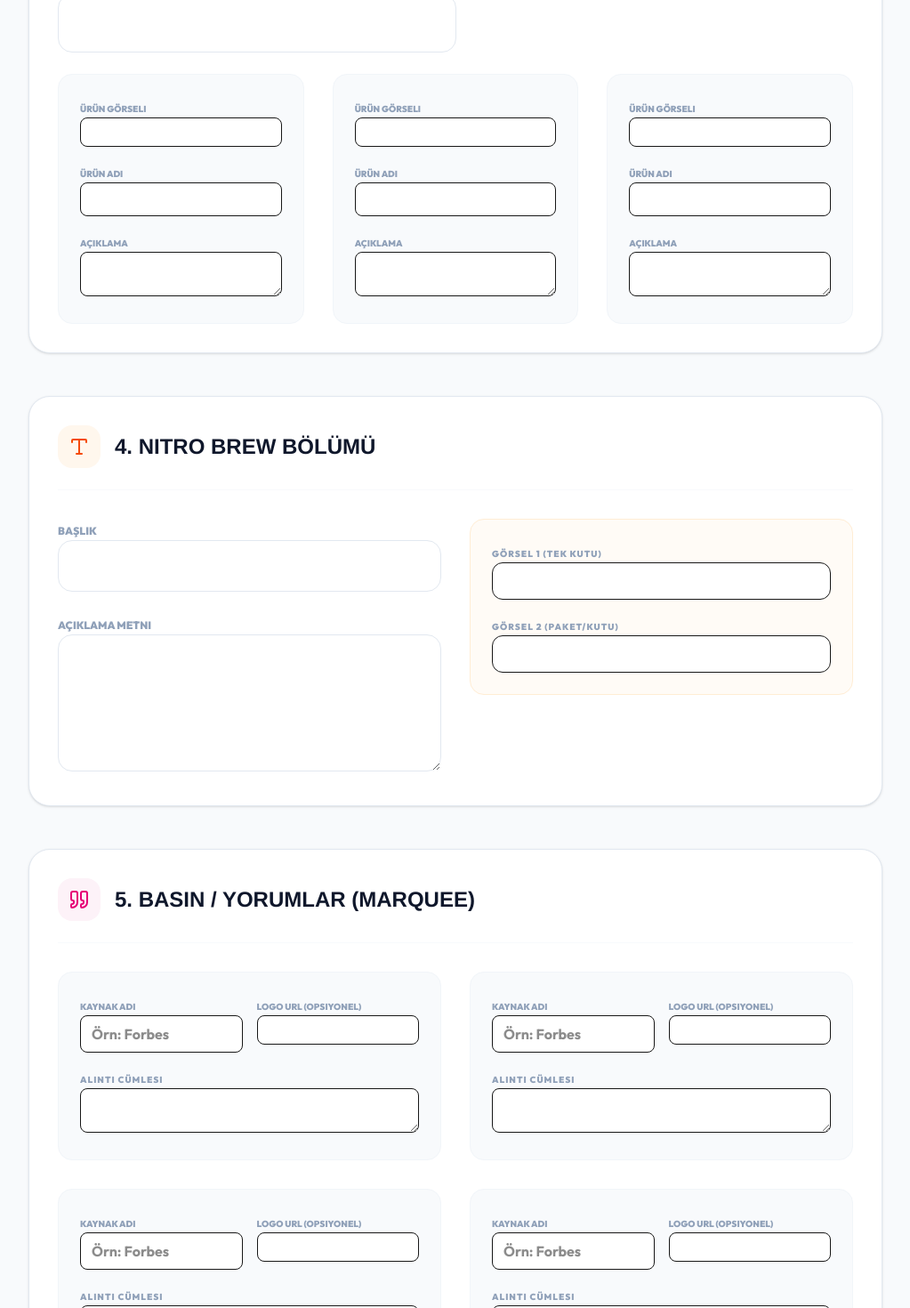
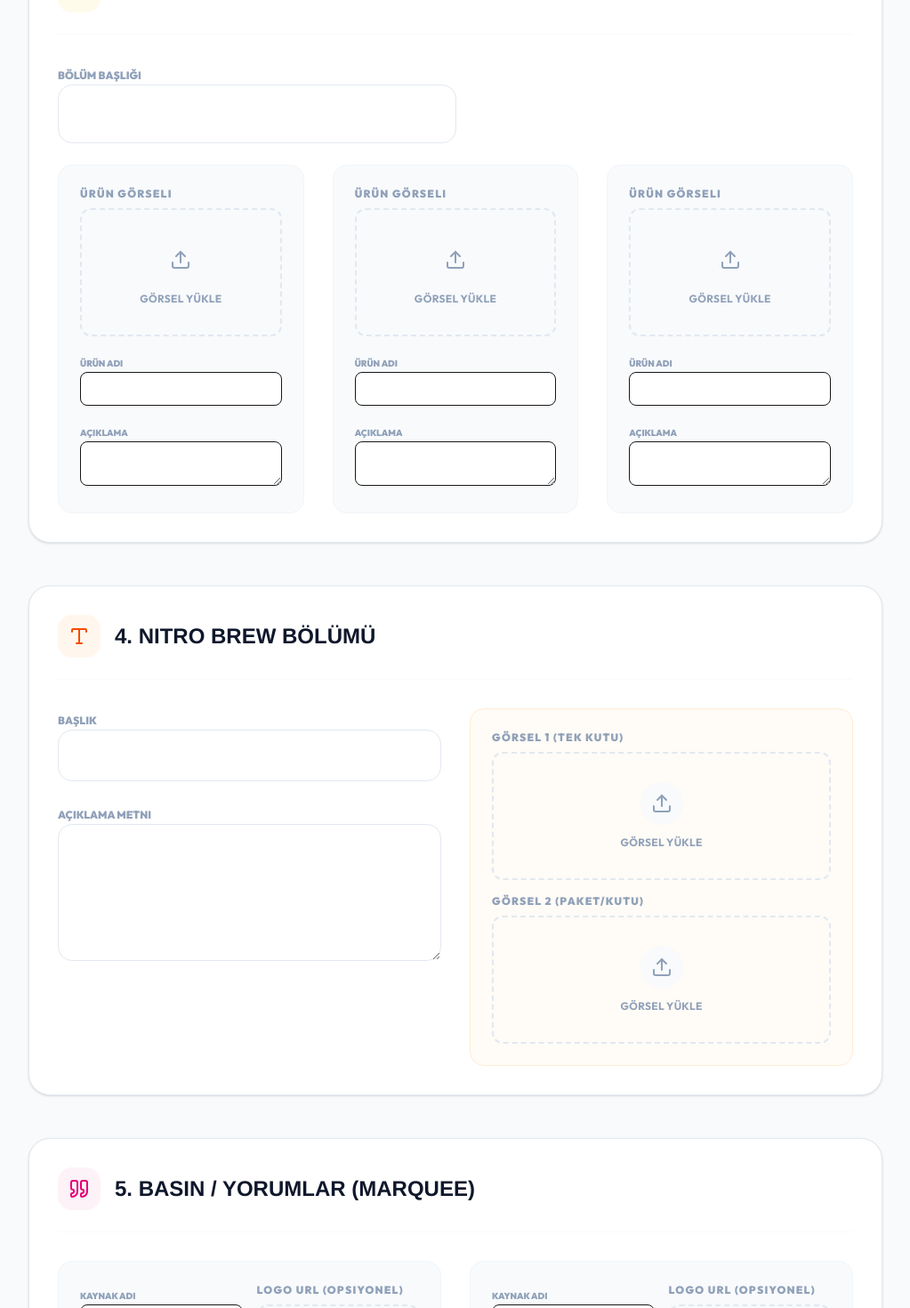
Before and after one commit to gokhanyigit06/melocafe2, a Next.js app: page /admin/settings/homepage in a window 1280 px wide. Shown: the part 1500-2970 px from the top of the page at 89% size, without its empty margins (256-1279 px from the left). Built offline with nearby package versions, Linux system fonts and the light colour scheme; no server answers; the database is empty.

Commit message:
Update admin UI with ImageUpload component and fix entrypoint command

```diff
--- a/docker-compose.local.yaml
+++ b/docker-compose.local.yaml
@@ -10,7 +10,7 @@ services:
       POSTGRES_PASSWORD: password
       POSTGRES_DB: melo
     ports:
-      - "5434:5432"
+      - "5435:5432"
     volumes:
       - melo_db_data_local:/var/lib/postgresql/data
 
--- a/scripts/create-admin.js
+++ b/scripts/create-admin.js
@@ -1,4 +1,5 @@
 const { Pool } = require('pg');
+require('dotenv').config();
 
 const pool = new Pool({
     connectionString: process.env.DATABASE_URL,
--- a/scripts/seed-settings.js
+++ b/scripts/seed-settings.js
@@ -1,4 +1,5 @@
 const { Pool } = require('pg');
+require('dotenv').config();
 
 const pool = new Pool({
     connectionString: process.env.DATABASE_URL,
--- a/scripts/setup-postgres.js
+++ b/scripts/setup-postgres.js
@@ -1,4 +1,5 @@
 const { Pool } = require('pg');
+require('dotenv').config();
 
 const pool = new Pool({
   connectionString: process.env.DATABASE_URL,
--- a/src/app/admin/settings/homepage/page.tsx
+++ b/src/app/admin/settings/homepage/page.tsx
@@ -2,6 +2,7 @@
 
 import { useState, useEffect } from "react";
 import { Save, Loader2, Video, Type, Home, Image as ImageIcon, Sparkles, Star, Quote, Layout } from "lucide-react";
+import ImageUpload from "@/components/admin/ImageUpload";
 import { useRouter } from "next/navigation";
 
 export default function HomepageSettings() {
@@ -128,8 +129,13 @@ export default function HomepageSettings() {
                             <div key={i} className="space-y-6 pt-4 border-t md:border-t-0 md:pt-0">
                                 <h3 className="text-sm font-black text-emerald-600 uppercase italic underline decoration-2">Özellik {i}</h3>
                                 <div className="space-y-3">
-                                    <label className="text-[10px] font-black text-slate-400 uppercase">İkon/Görsel URL</label>
-                                    <input value={settings[`feature${i}_icon`] || ""} onChange={(e) => handleChange(`feature${i}_icon`, e.target.value)} className="w-full px-4 py-3 rounded-xl border border-slate-100 bg-slate-50 text-xs font-mono" placeholder="Boş bırakılırsa varsayılan ikon kullanılır" />
+                                    <div className="space-y-3">
+                                        <ImageUpload
+                                            label="İkon/Görsel URL"
+                                            value={settings[`feature${i}_icon`] || ""}
+                                            onChange={(url) => handleChange(`feature${i}_icon`, url)}
+                                        />
+                                    </div>
                                 </div>
                                 <div className="space-y-3">
                                     <label className="text-[10px] font-black text-slate-400 uppercase">Başlık</label>
@@ -163,8 +169,13 @@ export default function HomepageSettings() {
                             {[1, 2, 3].map(i => (
                                 <div key={i} className="p-6 rounded-2xl bg-slate-50 border border-slate-100 space-y-4">
                                     <div className="space-y-2">
-                                        <label className="text-[10px] font-black text-slate-400 uppercase">Ürün Görseli</label>
-                                        <input value={settings[`fav${i}_image`] || ""} onChange={(e) => handleChange(`fav${i}_image`, e.target.value)} className="w-full px-3 py-2 rounded-lg border bg-white font-mono text-[10px]" />
+                                        <div className="space-y-2">
+                                            <ImageUpload
+                                                label="Ürün Görseli"
+                                                value={settings[`fav${i}_image`] || ""}
+                                                onChange={(url) => handleChange(`fav${i}_image`, url)}
+                                            />
+                                        </div>
                                     </div>
                                     <div className="space-y-2">
                                         <label className="text-[10px] font-black text-slate-400 uppercase">Ürün Adı</label>
@@ -203,12 +214,22 @@ export default function HomepageSettings() {
                         <div className="space-y-6">
                             <div className="p-6 rounded-2xl bg-orange-50/50 border border-orange-100 space-y-4">
                                 <div className="space-y-2">
-                                    <label className="text-[10px] font-black text-slate-400 uppercase tracking-widest">Görsel 1 (Tek Kutu)</label>
-                                    <input value={settings.nitro_img1 || ""} onChange={(e) => handleChange("nitro_img1", e.target.value)} className="w-full px-4 py-3 rounded-xl border bg-white font-mono text-xs" />
+                                    <div className="space-y-2">
+                                        <ImageUpload
+                                            label="Görsel 1 (Tek Kutu)"
+                                            value={settings.nitro_img1 || ""}
+                                            onChange={(url) => handleChange("nitro_img1", url)}
+                                        />
+                                    </div>
                                 </div>
                                 <div className="space-y-2">
-                                    <label className="text-[10px] font-black text-slate-400 uppercase tracking-widest">Görsel 2 (Paket/Kutu)</label>
-                                    <input value={settings.nitro_img2 || ""} onChange={(e) => handleChange("nitro_img2", e.target.value)} className="w-full px-4 py-3 rounded-xl border bg-white font-mono text-xs" />
+                                    <div className="space-y-2">
+                                        <ImageUpload
+                                            label="Görsel 2 (Paket/Kutu)"
+                                            value={settings.nitro_img2 || ""}
+                                            onChange={(url) => handleChange("nitro_img2", url)}
+                                        />
+                                    </div>
                                 </div>
                             </div>
                         </div>
@@ -233,8 +254,11 @@ export default function HomepageSettings() {
                                         <input value={settings[`press${i}_source`] || ""} onChange={(e) => handleChange(`press${i}_source`, e.target.value)} className="w-full px-3 py-2 rounded-lg border bg-white font-bold" placeholder="Örn: Forbes" />
                                     </div>
                                     <div className="space-y-2">
-                                        <label className="text-[10px] font-black text-slate-400 uppercase">Logo URL (Opsiyonel)</label>
-                                        <input value={settings[`press${i}_logo`] || ""} onChange={(e) => handleChange(`press${i}_logo`, e.target.value)} className="w-full px-3 py-2 rounded-lg border bg-white font-mono text-[10px]" />
+                                        <ImageUpload
+                                            label="Logo URL (Opsiyonel)"
+                                            value={settings[`press${i}_logo`] || ""}
+                                            onChange={(url) => handleChange(`press${i}_logo`, url)}
+                                        />
                                     </div>
                                 </div>
                                 <div className="space-y-2">
@@ -271,8 +295,11 @@ export default function HomepageSettings() {
                                 <input value={settings.parallax_btn_text || ""} onChange={(e) => handleChange("parallax_btn_text", e.target.value)} className="w-full px-5 py-4 rounded-2xl border border-slate-200 font-bold" />
                             </div>
                             <div className="space-y-3">
-                                <label className="text-xs font-black text-slate-400 uppercase tracking-widest">Arka Plan Görsel URL</label>
-                                <input value={settings.parallax_image || ""} onChange={(e) => handleChange("parallax_image", e.target.value)} className="w-full px-5 py-4 rounded-2xl border border-slate-200 font-mono text-sm" />
+                                <ImageUpload
+                                    label="Arka Plan Görsel URL"
+                                    value={settings.parallax_image || ""}
+                                    onChange={(url) => handleChange("parallax_image", url)}
+                                />
                             </div>
                         </div>
                     </div>
@@ -310,12 +337,18 @@ export default function HomepageSettings() {
                         </div>
                         <div className="space-y-6">
                             <div className="space-y-3">
-                                <label className="text-xs font-black text-slate-400 uppercase">Büyük Görsel URL (Sol)</label>
-                                <input value={settings.visit_img_large || ""} onChange={(e) => handleChange("visit_img_large", e.target.value)} className="w-full px-5 py-4 rounded-2xl border border-slate-200 font-mono text-sm" />
+                                <ImageUpload
+                                    label="Büyük Görsel URL (Sol)"
+                                    value={settings.visit_img_large || ""}
+                                    onChange={(url) => handleChange("visit_img_large", url)}
+                                />
                             </div>
                             <div className="space-y-3">
-                                <label className="text-xs font-black text-slate-400 uppercase">Küçük Görsel URL (Sağ Alt)</label>
-                                <input value={settings.visit_img_small || ""} onChange={(e) => handleChange("visit_img_small", e.target.value)} className="w-full px-5 py-4 rounded-2xl border border-slate-200 font-mono text-sm" />
+                                <ImageUpload
+                                    label="Küçük Görsel URL (Sağ Alt)"
+                                    value={settings.visit_img_small || ""}
+                                    onChange={(url) => handleChange("visit_img_small", url)}
+                                />
                             </div>
                         </div>
                     </div>
--- /dev/null
+++ b/src/components/admin/ImageUpload.tsx
@@ -0,0 +1,131 @@
+"use client";
+
+import { useState, useRef } from "react";
+import { Upload, X, Loader2, Image as ImageIcon } from "lucide-react";
+import Image from "next/image";
+
+interface ImageUploadProps {
+    value?: string;
+    onChange: (url: string) => void;
+    label?: string;
+    className?: string;
+}
+
+export default function ImageUpload({ value, onChange, label, className = "" }: ImageUploadProps) {
+    const [isUploading, setIsUploading] = useState(false);
+    const [preview, setPreview] = useState<string | null>(value || null);
+    const fileInputRef = useRef<HTMLInputElement>(null);
+
+    const handleFileChange = async (e: React.ChangeEvent<HTMLInputElement>) => {
+        const file = e.target.files?.[0];
+        if (!file) return;
+
+        setIsUploading(true);
+
+        // Show local preview immediately
+        const objectUrl = URL.createObjectURL(file);
+        setPreview(objectUrl);
+
+        const formData = new FormData();
+        formData.append("file", file);
+
+        try {
+            const res = await fetch("/api/upload", {
+                method: "POST",
+                body: formData,
+            });
+
+            if (!res.ok) throw new Error("Upload failed");
+
+            const data = await res.json();
+            onChange(data.url);
+            setPreview(data.url); // Use the server URL after upload
+        } catch (error) {
+            console.error("Upload error:", error);
+            alert("Görsel yüklenirken bir hata oluştu.");
+            setPreview(value || null); // Revert to old value on error
+        } finally {
+            setIsUploading(false);
+        }
+    };
+
+    const handleClear = (e: React.MouseEvent) => {
+        e.stopPropagation();
+        onChange("");
+        setPreview(null);
+        if (fileInputRef.current) fileInputRef.current.value = "";
+    };
+
+    return (
+        <div className={`space-y-2 ${className}`}>
+            {label && (
+                <label className="text-xs font-black text-slate-400 uppercase tracking-widest block mb-2">
+                    {label}
+                </label>
+            )}
+
+            <div
+                onClick={() => fileInputRef.current?.click()}
+                className={`
+                    relative group cursor-pointer
+                    border-2 border-dashed rounded-xl
+                    transition-all duration-200 ease-in-out
+                    overflow-hidden
+                    ${preview ? 'border-blue-500/50 bg-blue-50/10' : 'border-slate-200 hover:border-blue-400 hover:bg-blue-50/30'}
+                    ${isUploading ? 'opacity-70 pointer-events-none' : ''}
+                `}
+            >
+                <input
+                    type="file"
+                    ref={fileInputRef}
+                    onChange={handleFileChange}
+                    accept="image/*"
+                    className="hidden"
+                />
+
+                {preview ? (
+                    <div className="relative aspect-video w-full h-40 bg-slate-100 flex items-center justify-center">
+                        <Image
+                            src={preview}
+                            alt="Preview"
+                            fill
+                            className="object-cover"
+                        />
+
+                        {/* Overlay Actions */}
+                        <div className="absolute inset-0 bg-black/40 opacity-0 group-hover:opacity-100 transition-opacity flex items-center justify-center gap-2">
+                            <span className="text-white text-xs font-bold uppercase bg-black/50 px-3 py-1 rounded-full backdrop-blur-sm">
+                                Değiştir
+                            </span>
+                            <button
+                                onClick={handleClear}
+                                className="p-2 bg-red-500/80 text-white rounded-full hover:bg-red-600 transition-colors"
+                            >
+                                <X size={16} />
+                            </button>
+                        </div>
+
+                        {isUploading && (
+                            <div className="absolute inset-0 bg-black/50 flex items-center justify-center">
+                                <Loader2 className="w-8 h-8 text-white animate-spin" />
+                            </div>
+                        )}
+                    </div>
+                ) : (
+                    <div className="flex flex-col items-center justify-center py-8 gap-3 text-slate-400 hover:text-blue-500 transition-colors">
+                        <div className="p-3 bg-slate-50 rounded-full group-hover:bg-blue-50 transition-colors">
+                            {isUploading ? (
+                                <Loader2 className="w-6 h-6 animate-spin" />
+                            ) : (
+                                <Upload className="w-6 h-6" />
+                            )}
+                        </div>
+                        <span className="text-xs font-bold uppercase tracking-wide">
+                            {isUploading ? "Yükleniyor..." : "Görsel Yükle"}
+                        </span>
+                    </div>
+                )}
+            </div>
+        </div>
+    );
+}
```
Also changed, not shown: src/app/admin/settings/story/page.tsx (+7 -8 lines), 2 other files (tests, documents, lock files or other folders).
